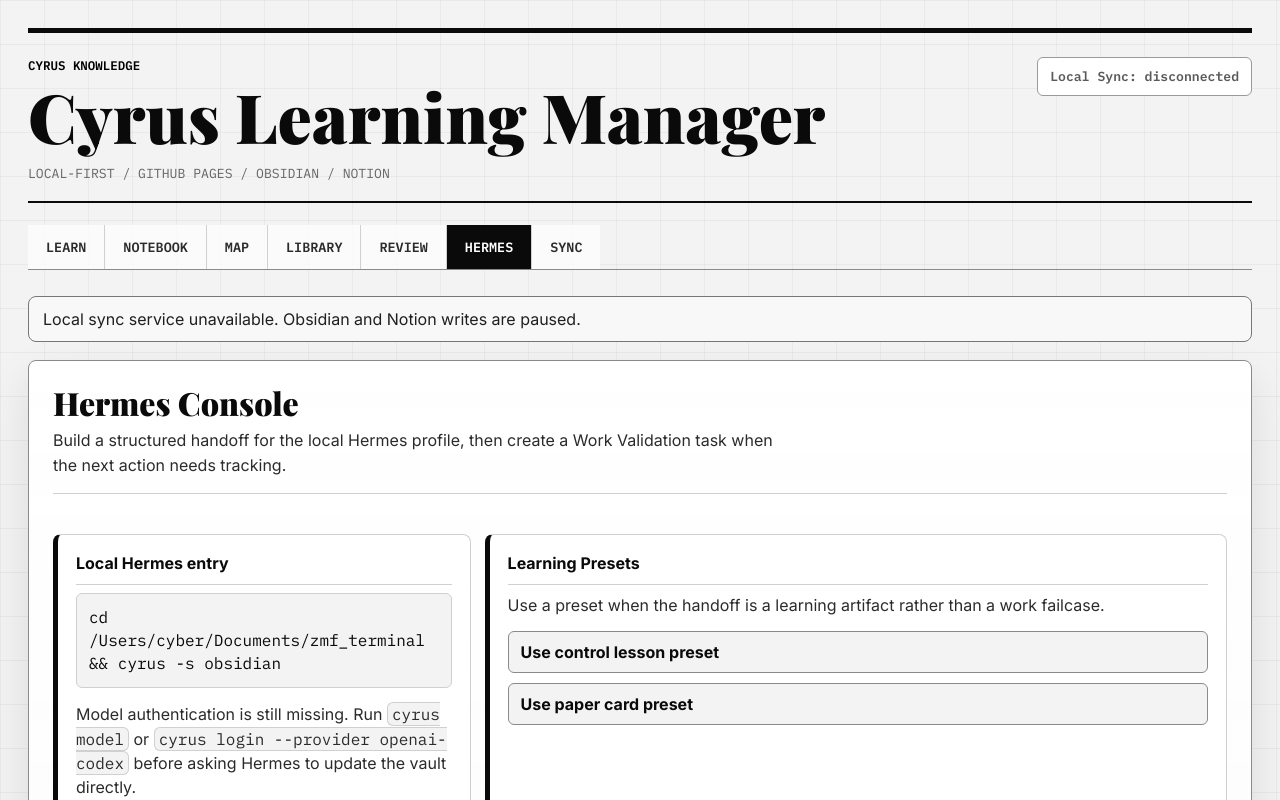
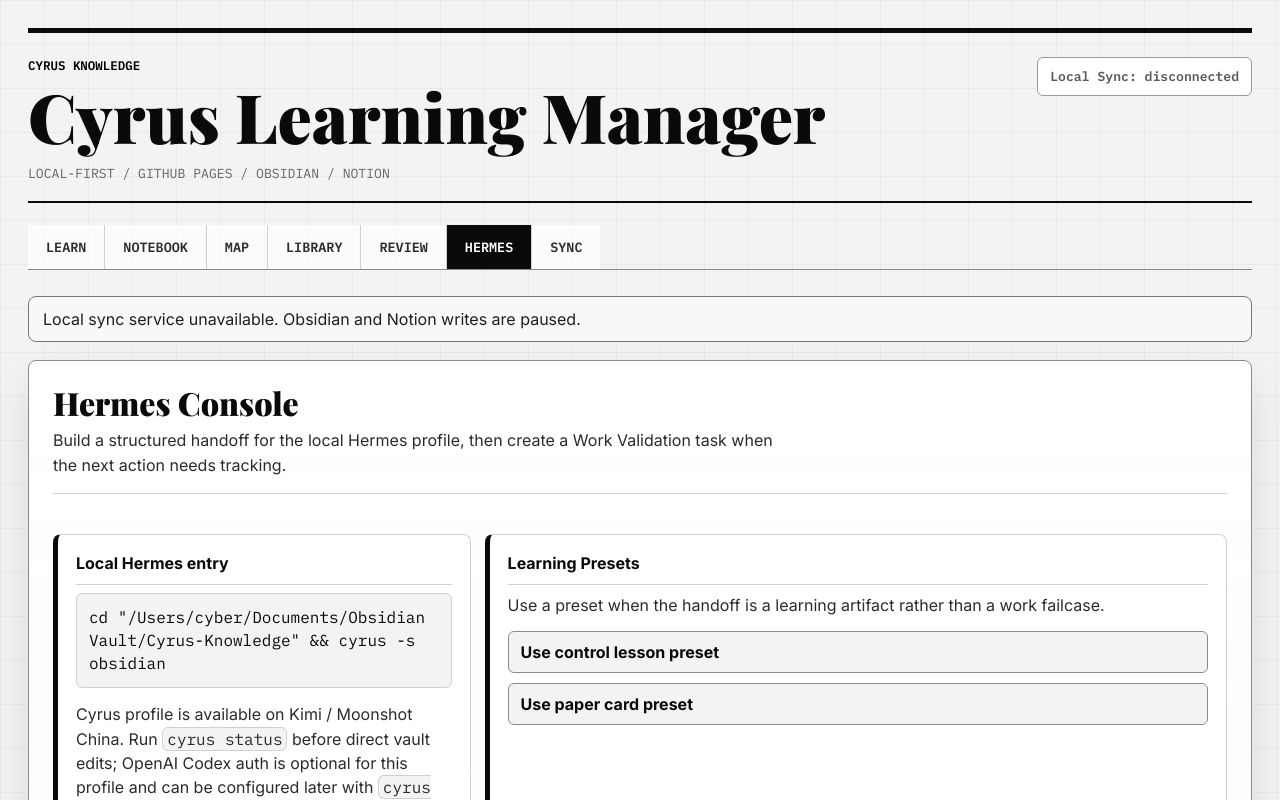
Before and after one commit to 77zmf/Cyrus-Learning-Manager, a React (Vite) app: page / in a window 1280 px wide. Both pictures are taken after a click on the button "HERMES". Shown: the top 800 px of the page. Built offline with nearby package versions, Linux system fonts and the light colour scheme; no server answers.

Commit message:
fix: update hermes console status

```diff
--- a/src/components/HermesConsole.tsx
+++ b/src/components/HermesConsole.tsx
@@ -104,11 +104,11 @@
       <div className="hermes-layout">
         <article className="hermes-command">
           <h3>Local Hermes entry</h3>
-          <code>cd /Users/cyber/Documents/zmf_terminal &amp;&amp; cyrus -s obsidian</code>
+          <code>cd "/Users/cyber/Documents/Obsidian Vault/Cyrus-Knowledge" &amp;&amp; cyrus -s obsidian</code>
           <p>
-            Model authentication is still missing. Run <code>cyrus model</code> or{" "}
-            <code>cyrus login --provider openai-codex</code> before asking Hermes to update the
-            vault directly.
+            Cyrus profile is available on Kimi / Moonshot China. Run <code>cyrus status</code>{" "}
+            before direct vault edits; OpenAI Codex auth is optional for this profile and can be
+            configured later with <code>cyrus model</code>.
           </p>
         </article>
 
@@ -244,7 +244,7 @@
   return [
     "## Hermes Handoff",
     `- Profile: /Users/cyber/.hermes/profiles/cyrus`,
-    `- Vault: /Users/cyber/Documents/zmf_terminal/Cyrus-Knowledge`,
+    `- Vault: /Users/cyber/Documents/Obsidian Vault/Cyrus-Knowledge`,
     `- Scope: ${scope}`,
     `- Line: ${line}`,
     `- Topic: ${valueOrPlaceholder(draft.topic)}`,
```
Also changed, not shown: 1 other file (tests, documents, lock files or other folders).
